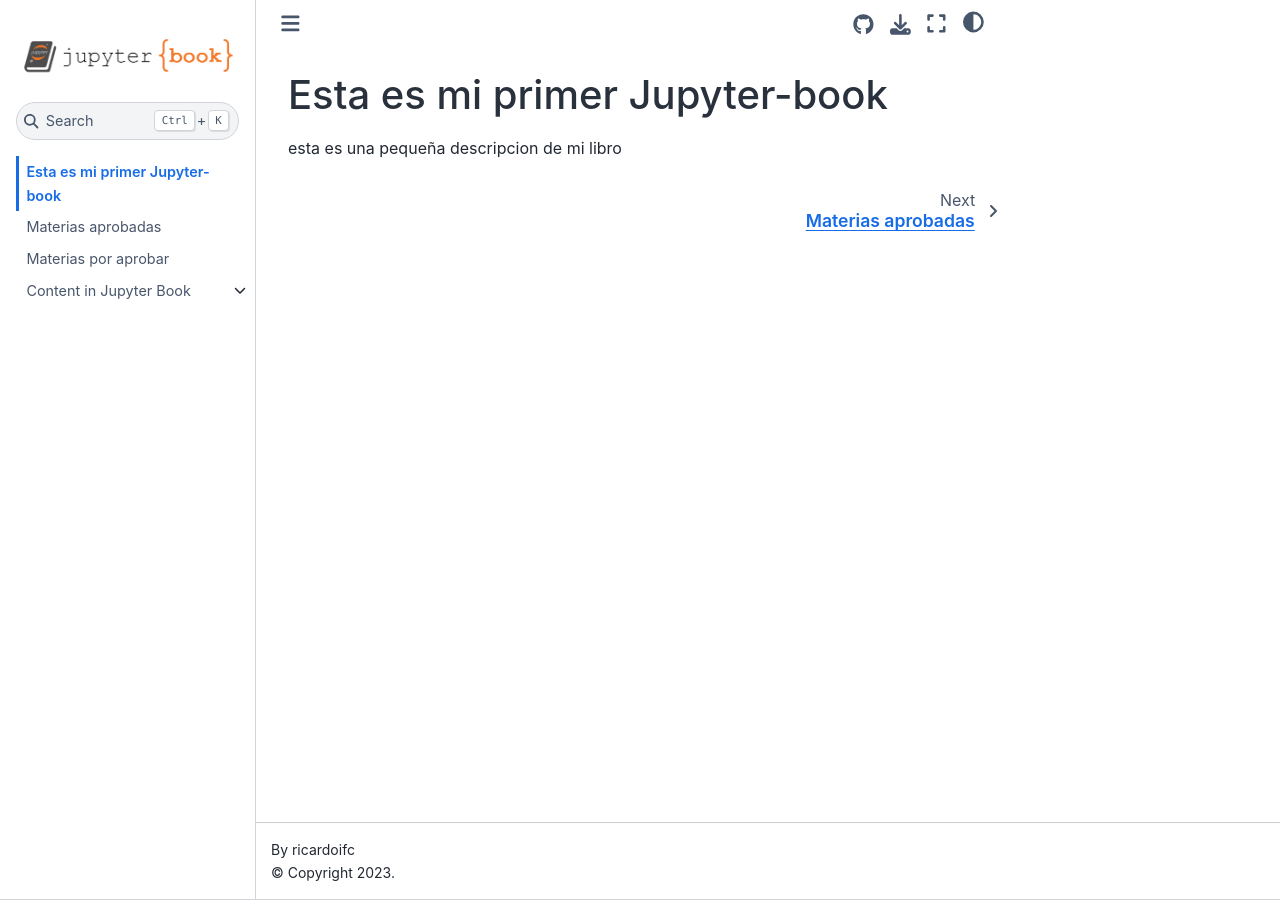
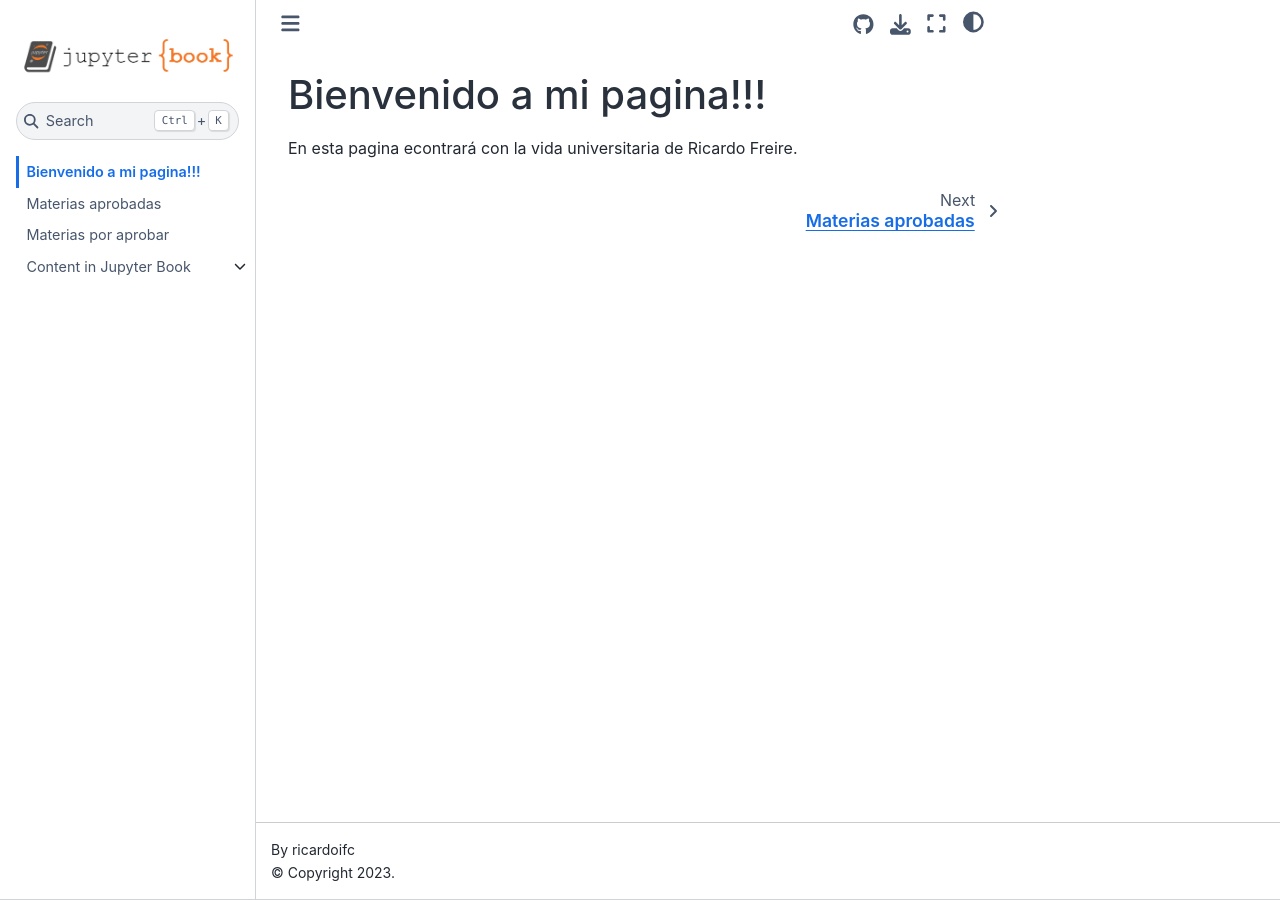
Before and after one commit to ricardoifc/milibro5, a Jupyter Book: the page built from intro.md, in a window 1280 px wide. Built offline with Jupyter Book 1.0.4 settings and Sphinx 7.4.7 and the Sphinx Book theme 1.1.4, drawn with Linux system fonts in a browser that asks for light colours.

Commit message:
Update intro.md

```diff
--- a/intro.md
+++ b/intro.md
@@ -1,4 +1,4 @@
-Esta es mi primer Jupyter-book
+Bienvenido a mi pagina!!!
 ============================
 
-esta es una pequeña descripcion de mi libro
+En esta pagina econtrará con la vida universitaria de Ricardo Freire.
```
